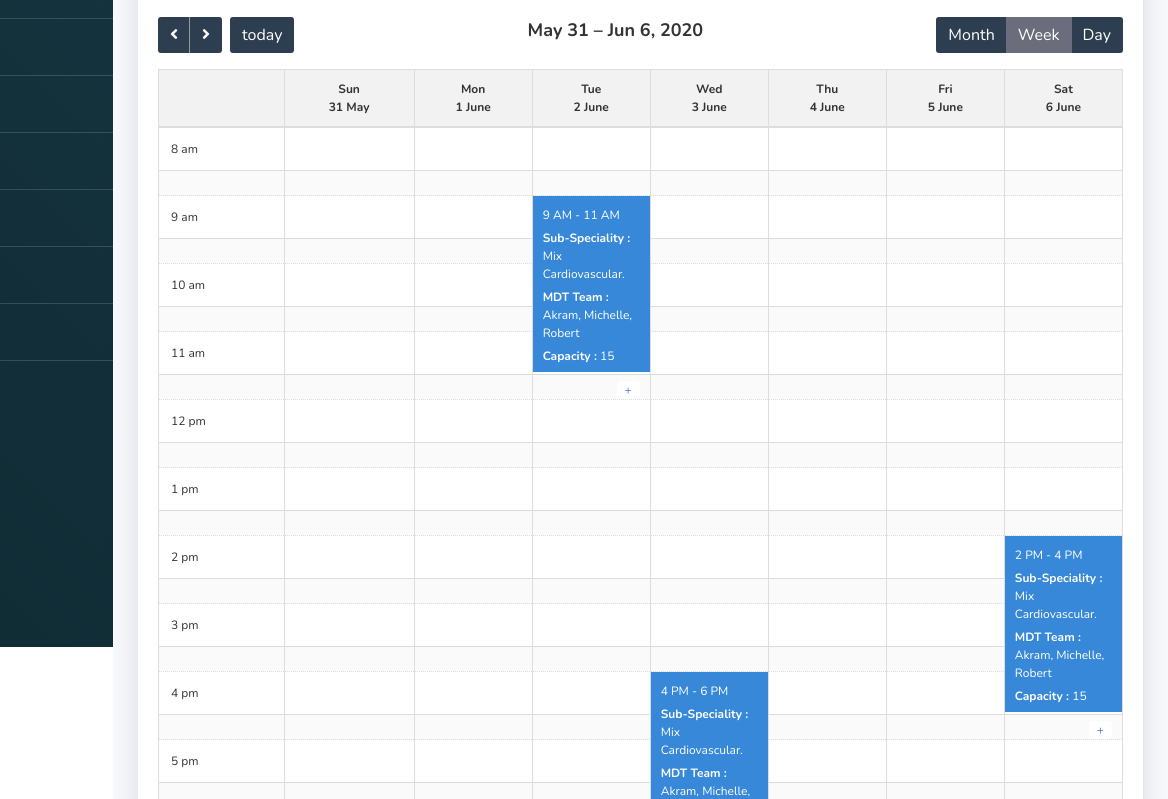
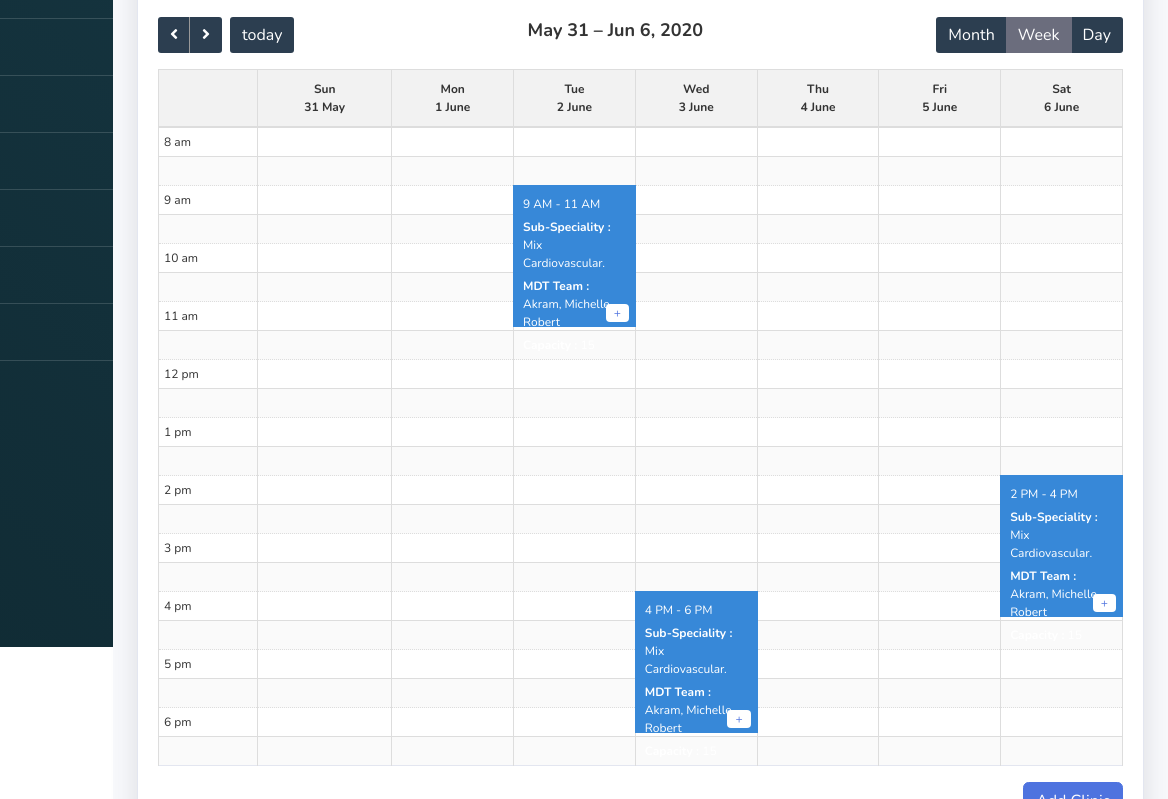
Before and after one commit to mannu1720/vMDT, a website with bundled scripts: page calendar.html in a window 1280 px wide. Shown: the part 153-952 px from the top of the page, 112-1280 px from the left. Built offline with nearby package versions, Linux system fonts and the light colour scheme.

Commit message:
set table size

```diff
--- a/calendar.html
+++ b/calendar.html
@@ -289,28 +289,28 @@
                 <tbody>
                   <tr>
                     <td>8 am</td>
-                    <td></td>
-                    <td></td>
-                    <td></td>
-                    <td></td>
-                    <td></td>
-                    <td></td>
-                    <td></td>
+                    <td>&nbsp;</td>
+                    <td>&nbsp;</td>
+                    <td>&nbsp;</td>
+                    <td>&nbsp;</td>
+                    <td>&nbsp;</td>
+                    <td>&nbsp;</td>
+                    <td>&nbsp;</td>
                   </tr>
                   <tr>
-                    <td></td>
-                    <td></td>
-                    <td></td>
-                    <td></td>
-                    <td></td>
-                    <td></td>
-                    <td></td>
-                    <td></td>
+                    <td>&nbsp;</td>
+                    <td>&nbsp;</td>
+                    <td>&nbsp;</td>
+                    <td>&nbsp;</td>
+                    <td>&nbsp;</td>
+                    <td>&nbsp;</td>
+                    <td>&nbsp;</td>
+                    <td>&nbsp;</td>
                   </tr>
                   <tr>
                     <td>9 am</td>
-                    <td></td>
-                    <td></td>
+                    <td>&nbsp;</td>
+                    <td>&nbsp;</td>
                     <td>
                       <div class="event-main">
                         <div class="event">
@@ -326,113 +326,113 @@
                         </div>
                     </div>
                     </td>
-                    <td></td>
-                    <td></td>
-                    <td></td>
-                    <td></td>
+                    <td>&nbsp;</td>
+                    <td>&nbsp;</td>
+                    <td>&nbsp;</td>
+                    <td>&nbsp;</td>
                   </tr>
                   <tr>
-                    <td></td>
-                    <td></td>
-                    <td></td>
-                    <td></td>
-                    <td></td>
-                    <td></td>
-                    <td></td>
-                    <td></td>
+                    <td>&nbsp;</td>
+                    <td>&nbsp;</td>
+                    <td>&nbsp;</td>
+                    <td>&nbsp;</td>
+                    <td>&nbsp;</td>
+                    <td>&nbsp;</td>
+                    <td>&nbsp;</td>
+                    <td>&nbsp;</td>
                   </tr>
                   <tr>
                     <td>10 am</td>
-                    <td></td>
-                    <td></td>
-                    <td></td>
-                    <td></td>
-                    <td></td>
-                    <td></td>
-                    <td></td>
+                    <td>&nbsp;</td>
+                    <td>&nbsp;</td>
+                    <td>&nbsp;</td>
+                    <td>&nbsp;</td>
+                    <td>&nbsp;</td>
+                    <td>&nbsp;</td>
+                    <td>&nbsp;</td>
                   </tr>
                   <tr>
-                    <td></td>
-                    <td></td>
-                    <td></td>
-                    <td></td>
-                    <td></td>
-                    <td></td>
-                    <td></td>
-                    <td></td>
+                    <td>&nbsp;</td>
+                    <td>&nbsp;</td>
+                    <td>&nbsp;</td>
+                    <td>&nbsp;</td>
+                    <td>&nbsp;</td>
+                    <td>&nbsp;</td>
+                    <td>&nbsp;</td>
+                    <td>&nbsp;</td>
                   </tr>
                   <tr>
                     <td>11 am</td>
-                    <td></td>
-                    <td></td>
-                    <td></td>
-                    <td></td>
-                    <td></td>
-                    <td></td>
-                    <td></td>
+                    <td>&nbsp;</td>
+                    <td>&nbsp;</td>
+                    <td>&nbsp;</td>
+                    <td>&nbsp;</td>
+                    <td>&nbsp;</td>
+                    <td>&nbsp;</td>
+                    <td>&nbsp;</td>
                   </tr>
                   <tr>
-                    <td></td>
-                    <td></td>
-                    <td></td>
-                    <td></td>
-                    <td></td>
-                    <td></td>
-                    <td></td>
-                    <td></td>
+                    <td>&nbsp;</td>
+                    <td>&nbsp;</td>
+                    <td>&nbsp;</td>
+                    <td>&nbsp;</td>
+                    <td>&nbsp;</td>
+                    <td>&nbsp;</td>
+                    <td>&nbsp;</td>
+                    <td>&nbsp;</td>
                   </tr>
                   <tr>
                     <td>12 pm</td>
                     <td>
 
                     </td>
-                    <td></td>
-                    <td></td>
-                    <td></td>
-                    <td></td>
-                    <td></td>
-                    <td></td>
+                    <td>&nbsp;</td>
+                    <td>&nbsp;</td>
+                    <td>&nbsp;</td>
+                    <td>&nbsp;</td>
+                    <td>&nbsp;</td>
+                    <td>&nbsp;</td>
                   </tr>
                   <tr>
-                    <td></td>
-                    <td></td>
-                    <td></td>
-                    <td></td>
-                    <td></td>
-                    <td></td>
-                    <td></td>
-                    <td></td>
+                    <td>&nbsp;</td>
+                    <td>&nbsp;</td>
+                    <td>&nbsp;</td>
+                    <td>&nbsp;</td>
+                    <td>&nbsp;</td>
+                    <td>&nbsp;</td>
+                    <td>&nbsp;</td>
+                    <td>&nbsp;</td>
                   </tr>
                   <tr>
                     <td>1 pm</td>
-                    <td></td>
-                    <td></td>
-                    <td></td>
-                    <td></td>
-                    <td></td>
-                    <td></td>
-                    <td></td>
+                    <td>&nbsp;</td>
+                    <td>&nbsp;</td>
+                    <td>&nbsp;</td>
+                    <td>&nbsp;</td>
+                    <td>&nbsp;</td>
+                    <td>&nbsp;</td>
+                    <td>&nbsp;</td>
                   </tr>
                   <tr>
-                    <td></td>
-                    <td></td>
-                    <td></td>
-                    <td></td>
-                    <td></td>
-                    <td></td>
-                    <td></td>
-                    <td></td>
+                    <td>&nbsp;</td>
+                    <td>&nbsp;</td>
+                    <td>&nbsp;</td>
+                    <td>&nbsp;</td>
+                    <td>&nbsp;</td>
+                    <td>&nbsp;</td>
+                    <td>&nbsp;</td>
+                    <td>&nbsp;</td>
                   </tr>
                   <tr>
                     <td>2 pm</td>
                     <td>
 
                     </td>
-                    <td></td>
-                    <td></td>
-                    <td></td>
-                    <td></td>
-                    <td></td>
+                    <td>&nbsp;</td>
+                    <td>&nbsp;</td>
+                    <td>&nbsp;</td>
+                    <td>&nbsp;</td>
+                    <td>&nbsp;</td>
                     <td>
 
                       <div class="event-main">
@@ -452,40 +452,40 @@
                     </td>
                   </tr>
                   <tr>
-                    <td></td>
-                    <td></td>
-                    <td></td>
-                    <td></td>
-                    <td></td>
-                    <td></td>
-                    <td></td>
-                    <td></td>
+                    <td>&nbsp;</td>
+                    <td>&nbsp;</td>
+                    <td>&nbsp;</td>
+                    <td>&nbsp;</td>
+                    <td>&nbsp;</td>
+                    <td>&nbsp;</td>
+                    <td>&nbsp;</td>
+                    <td>&nbsp;</td>
                   </tr>
                   <tr>
                     <td>3 pm</td>
-                    <td></td>
-                    <td></td>
-                    <td></td>
-                    <td></td>
-                    <td></td>
-                    <td></td>
-                    <td></td>
+                    <td>&nbsp;</td>
+                    <td>&nbsp;</td>
+                    <td>&nbsp;</td>
+                    <td>&nbsp;</td>
+                    <td>&nbsp;</td>
+                    <td>&nbsp;</td>
+                    <td>&nbsp;</td>
                   </tr>
                   <tr>
-                    <td></td>
-                    <td></td>
-                    <td></td>
-                    <td></td>
-                    <td></td>
-                    <td></td>
-                    <td></td>
-                    <td></td>
+                    <td>&nbsp;</td>
+                    <td>&nbsp;</td>
+                    <td>&nbsp;</td>
+                    <td>&nbsp;</td>
+                    <td>&nbsp;</td>
+                    <td>&nbsp;</td>
+                    <td>&nbsp;</td>
+                    <td>&nbsp;</td>
                   </tr>
                   <tr>
                     <td>4 pm</td>
-                    <td></td>
-                    <td></td>
-                    <td></td>
+                    <td>&nbsp;</td>
+                    <td>&nbsp;</td>
+                    <td>&nbsp;</td>
                     <td><div class="event-main">
                       <div class="event">
                           <div class="event-header">
@@ -499,59 +499,59 @@
                             </div>
                       </div>
                   </div></td>
-                    <td></td>
-                    <td></td>
-                    <td></td>
+                    <td>&nbsp;</td>
+                    <td>&nbsp;</td>
+                    <td>&nbsp;</td>
                   </tr>
                   <tr>
-                    <td></td>
-                    <td></td>
-                    <td></td>
-                    <td></td>
-                    <td></td>
-                    <td></td>
-                    <td></td>
-                    <td></td>
+                    <td>&nbsp;</td>
+                    <td>&nbsp;</td>
+                    <td>&nbsp;</td>
+                    <td>&nbsp;</td>
+                    <td>&nbsp;</td>
+                    <td>&nbsp;</td>
+                    <td>&nbsp;</td>
+                    <td>&nbsp;</td>
                   </tr>
                   <tr>
                     <td>5 pm</td>
-                    <td></td>
-                    <td></td>
-                    <td></td>
-                    <td></td>
-                    <td></td>
-                    <td></td>
-                    <td></td>
+                    <td>&nbsp;</td>
+                    <td>&nbsp;</td>
+                    <td>&nbsp;</td>
+                    <td>&nbsp;</td>
+                    <td>&nbsp;</td>
+                    <td>&nbsp;</td>
+                    <td>&nbsp;</td>
                   </tr>
                   <tr>
-                    <td></td>
-                    <td></td>
-                    <td></td>
-                    <td></td>
-                    <td></td>
-                    <td></td>
-                    <td></td>
-                    <td></td>
+                    <td>&nbsp;</td>
+                    <td>&nbsp;</td>
+                    <td>&nbsp;</td>
+                    <td>&nbsp;</td>
+                    <td>&nbsp;</td>
+                    <td>&nbsp;</td>
+                    <td>&nbsp;</td>
+                    <td>&nbsp;</td>
                   </tr>
                   <tr>
                     <td>6 pm</td>
-                    <td></td>
-                    <td></td>
-                    <td></td>
-                    <td></td>
-                    <td></td>
-                    <td></td>
-                    <td></td>
+                    <td>&nbsp;</td>
+                    <td>&nbsp;</td>
+                    <td>&nbsp;</td>
+                    <td>&nbsp;</td>
+                    <td>&nbsp;</td>
+                    <td>&nbsp;</td>
+                    <td>&nbsp;</td>
                   </tr>
                   <tr>
-                    <td></td>
-                    <td></td>
-                    <td></td>
-                    <td></td>
-                    <td></td>
-                    <td></td>
-                    <td></td>
-                    <td></td>
+                    <td>&nbsp;</td>
+                    <td>&nbsp;</td>
+                    <td>&nbsp;</td>
+                    <td>&nbsp;</td>
+                    <td>&nbsp;</td>
+                    <td>&nbsp;</td>
+                    <td>&nbsp;</td>
+                    <td>&nbsp;</td>
                   </tr>
                 </tbody>
               </table>
--- a/css/custom.css
+++ b/css/custom.css
@@ -84,6 +84,7 @@ body#page-top.sidebar-toggled #wrapper #content-wrapper {
     font-size: 12px;
     border-color: #ddd;
     color: #333;
+    padding: 5px;
     cursor: pointer;
 }
 .card div.dataTables_wrapper div.dataTables_length select {
@@ -440,11 +441,11 @@ form.form_main label {
 }
 .event {
     position: absolute;
-    height: 176px;
+    height: 142px;
     background: #3788d8;
-    left: -12px;
-    right: -12px;
-    top: -12px;
+    left: -6px;
+    right: -6px;
+    top: -6px;
     color: white;
     padding: 10px;
 }
@@ -545,6 +546,9 @@ a.pluse-btn {
     float: right;
     line-height: normal;
     text-decoration: none;
+    position: absolute;
+    bottom: 5px;
+    right: 7px;
 }
 div#myModal2 .modal-dialog {
     max-width: 650px;
```
